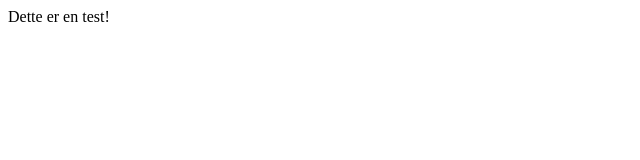
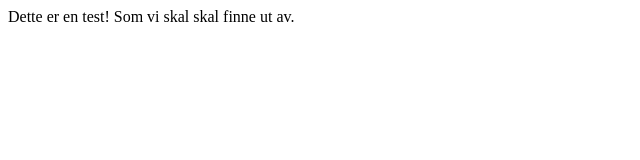
Before and after one commit to Ezh1337/utvikling_vg1, a plain HTML site: page pizzameny/index.html in a window 1280 px wide. Shown: the whole page, without its empty margins (0-640 px from the left). Drawn offline with Linux system fonts and the light colour scheme.

Commit message:
en listen test

```diff
--- a/pizzameny/index.html
+++ b/pizzameny/index.html
@@ -8,5 +8,7 @@
 </head>
 <body>
     Dette er en test!
+
+    Som vi skal skal finne ut av.
 </body>
 </html>
```
